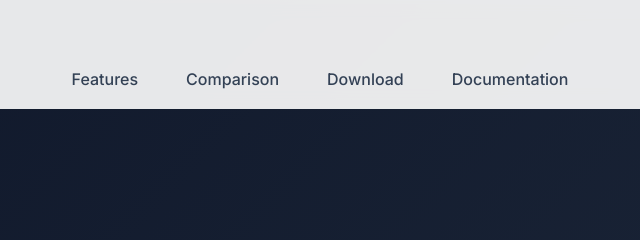
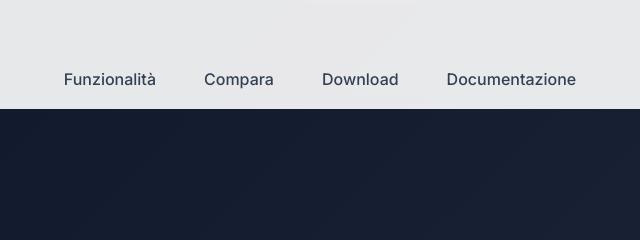
Before and after one commit to EdoardoBie/CalcGoritmi, a plain HTML site: page index.html in a window 1280 px wide. Shown: the top 240 px of the page, 320-960 px from the left. Drawn offline with Linux system fonts and the light colour scheme.

Commit message:
Italian NavBar

```diff
--- a/index.html
+++ b/index.html
@@ -16,10 +16,10 @@
       <h1>CalcGoritmi</h1>
       <nav>
         <ul>
-          <li><a href="#features">Features</a></li>
-          <li><a href="#comparison">Comparison</a></li>
+          <li><a href="#features">Funzionalità</a></li>
+          <li><a href="#comparison">Compara</a></li>
           <li><a href="#download">Download</a></li>
-          <li><a href="#docs">Documentation</a></li>
+          <li><a href="#docs">Documentazione</a></li>
         </ul>
       </nav>
     </header>
```
